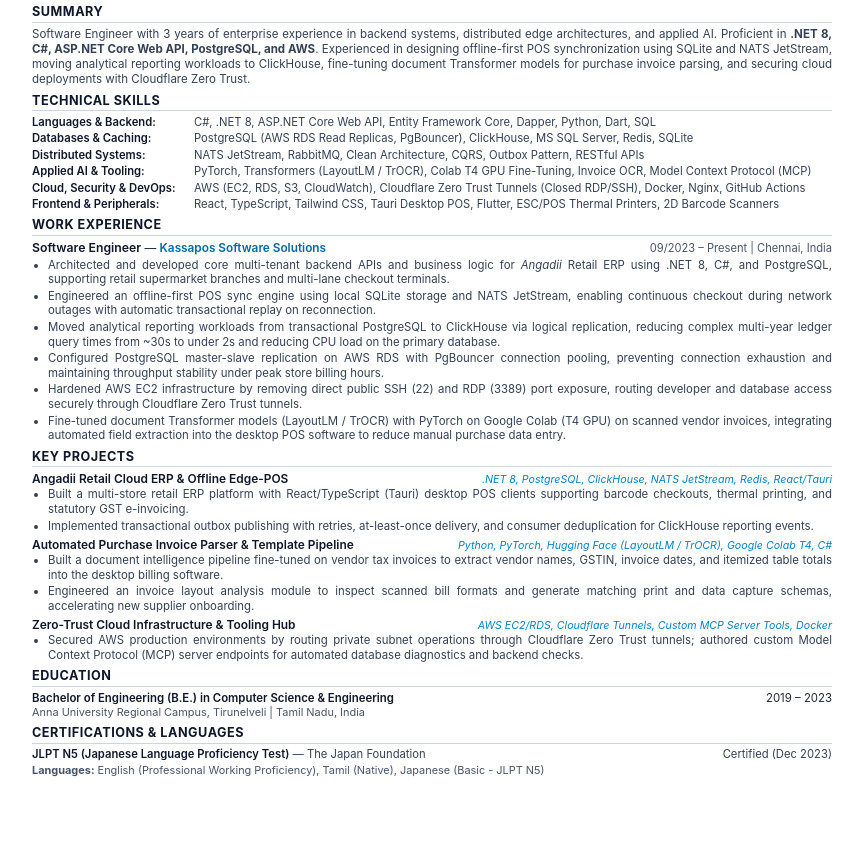
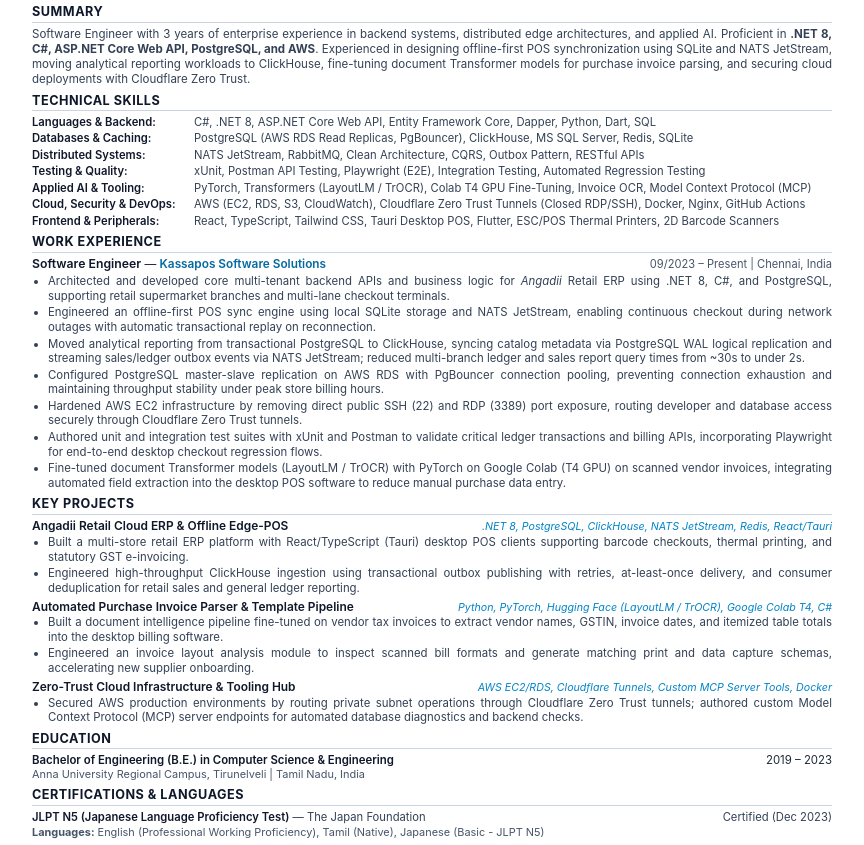
Before and after one commit to ananthakrishnan17/portfolio, a plain HTML site: page Ananthakrishnan_ATS_Resume.html in a window 1280 px wide. Shown: the part 89-934 px from the top of the page, without its empty margins (208-1072 px from the left). Before the commit the page ends 872 px from the top, so only its background shows below. Drawn offline with Linux system fonts and the light colour scheme.

Commit message:
Clarify ClickHouse dual ingestion pipeline, query metric context, and add testing evidence

```diff
--- a/Ananthakrishnan_ATS_Resume.html
+++ b/Ananthakrishnan_ATS_Resume.html
@@ -288,6 +288,10 @@
           <span class="skill-val">NATS JetStream, RabbitMQ, Clean Architecture, CQRS, Outbox Pattern, RESTful APIs</span>
         </div>
         <div class="skill-line">
+          <span class="skill-label">Testing &amp; Quality:</span>
+          <span class="skill-val">xUnit, Postman API Testing, Playwright (E2E), Integration Testing, Automated Regression Testing</span>
+        </div>
+        <div class="skill-line">
           <span class="skill-label">Applied AI &amp; Tooling:</span>
           <span class="skill-val">PyTorch, Transformers (LayoutLM / TrOCR), Colab T4 GPU Fine-Tuning, Invoice OCR, Model Context Protocol (MCP)</span>
         </div>
@@ -316,9 +320,10 @@
         <ul class="bullet-list">
           <li>Architected and developed core multi-tenant backend APIs and business logic for <em>Angadii</em> Retail ERP using .NET 8, C#, and PostgreSQL, supporting retail supermarket branches and multi-lane checkout terminals.</li>
           <li>Engineered an offline-first POS sync engine using local SQLite storage and NATS JetStream, enabling continuous checkout during network outages with automatic transactional replay on reconnection.</li>
-          <li>Moved analytical reporting workloads from transactional PostgreSQL to ClickHouse via logical replication, reducing complex multi-year ledger query times from ~30s to under 2s and reducing CPU load on the primary database.</li>
+          <li>Moved analytical reporting from transactional PostgreSQL to ClickHouse, syncing catalog metadata via PostgreSQL WAL logical replication and streaming sales/ledger outbox events via NATS JetStream; reduced multi-branch ledger and sales report query times from ~30s to under 2s.</li>
           <li>Configured PostgreSQL master-slave replication on AWS RDS with PgBouncer connection pooling, preventing connection exhaustion and maintaining throughput stability under peak store billing hours.</li>
           <li>Hardened AWS EC2 infrastructure by removing direct public SSH (22) and RDP (3389) port exposure, routing developer and database access securely through Cloudflare Zero Trust tunnels.</li>
+          <li>Authored unit and integration test suites with xUnit and Postman to validate critical ledger transactions and billing APIs, incorporating Playwright for end-to-end desktop checkout regression flows.</li>
           <li>Fine-tuned document Transformer models (LayoutLM / TrOCR) with PyTorch on Google Colab (T4 GPU) on scanned vendor invoices, integrating automated field extraction into the desktop POS software to reduce manual purchase data entry.</li>
         </ul>
       </div>
@@ -335,7 +340,7 @@
         </div>
         <ul class="bullet-list">
           <li>Built a multi-store retail ERP platform with React/TypeScript (Tauri) desktop POS clients supporting barcode checkouts, thermal printing, and statutory GST e-invoicing.</li>
-          <li>Implemented transactional outbox publishing with retries, at-least-once delivery, and consumer deduplication for ClickHouse reporting events.</li>
+          <li>Engineered high-throughput ClickHouse ingestion using transactional outbox publishing with retries, at-least-once delivery, and consumer deduplication for retail sales and general ledger reporting.</li>
         </ul>
       </div>
 
```
Also changed, not shown: 2 other files.
